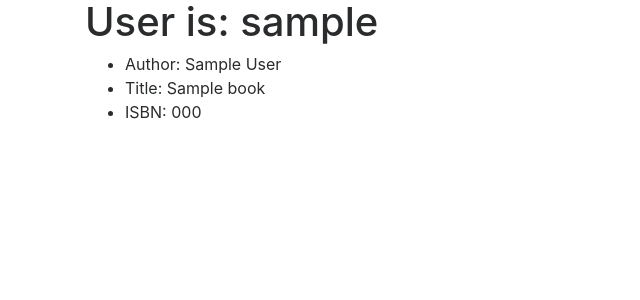
After one commit to jhan6501/book_reviews, a Flask app: template templates/book.html in a window 1280 px wide. The commit adds this page. Shown: the top 300 px of the page, without its empty margins (0-640 px from the left). Run offline with Flask 2, Linux system fonts and the light colour scheme; the template is opened without the code that fills it: most values are stand-ins (such as "Sample title", 1, 10 or a date in 2020); some libraries are stand-ins or nearby versions.

Commit message:
Can view page of book

```diff
--- a/application.py
+++ b/application.py
@@ -62,3 +62,35 @@ def search():
     books = db.execute(query_convert).fetchall()
 
     return render_template("bookInfo.html", user = user, books = books)
+
+@app.route("/book_selection/<string:book_isbn>/<string:username>")
+# def book(book_isbn, username = 'test1'):
+#     #get the book
+#     book = db.execute("SELECT * FROM books WHERE isbn = :isbn", {"isbn": book_isbn}).fetchone()
+
+#     if book is None:
+#         return render_template("error.html", message = "book does not exist")
+
+#     return render_template("book.html", book = book)
+
+@app.route("/book_selection/<string:input>")
+def book(input):
+    # get the book
+    book_isbn = ''
+    user = ''
+    firstRun = True
+    for i in input:
+        if i != ',' and firstRun:
+            book_isbn = book_isbn + i
+        elif i == ',' and firstRun:
+            firstRun = False
+        elif not firstRun:
+            user = user + i
+
+
+    book = db.execute("SELECT * FROM books WHERE isbn = :isbn", {"isbn": book_isbn}).fetchone()
+
+    if book is None:
+        return render_template("error.html", message = "book does not exist")
+
+    return render_template("book.html", book = book, username = user)
--- /dev/null
+++ b/templates/book.html
@@ -0,0 +1,17 @@
+{% extends "layout.html" %}
+
+{% block title %}
+    {{book.title}}
+{% endblock %}
+
+{% block body %}
+    <h1>User is: {{ username }} </h1>
+
+    <ul>
+        <li>Author: {{ book.author }}</li>
+        <li>Title: {{ book.title }}</li>
+        <li>ISBN: {{ book.isbn}} </li>
+    </ul>
+
+
+{% endblock %}
```
Also changed, not shown: templates/bookInfo.html (+6 -1 lines), templates/error.html (added, +11 -0 lines).
